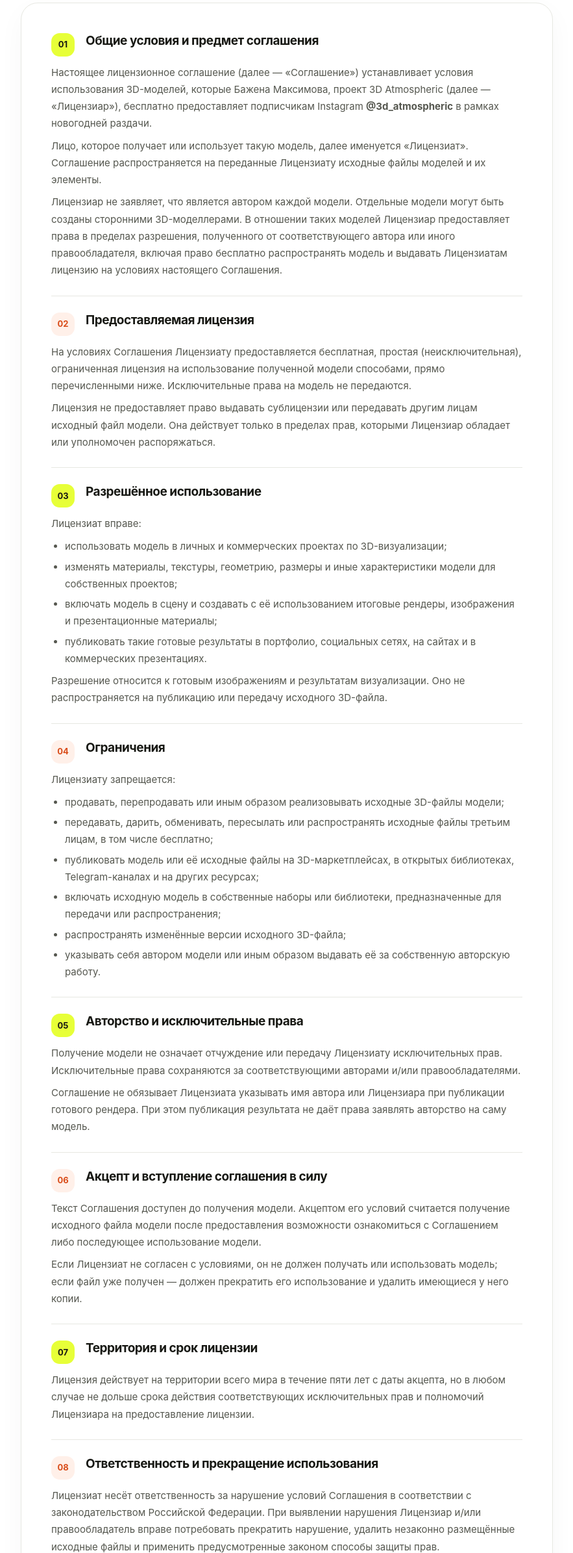
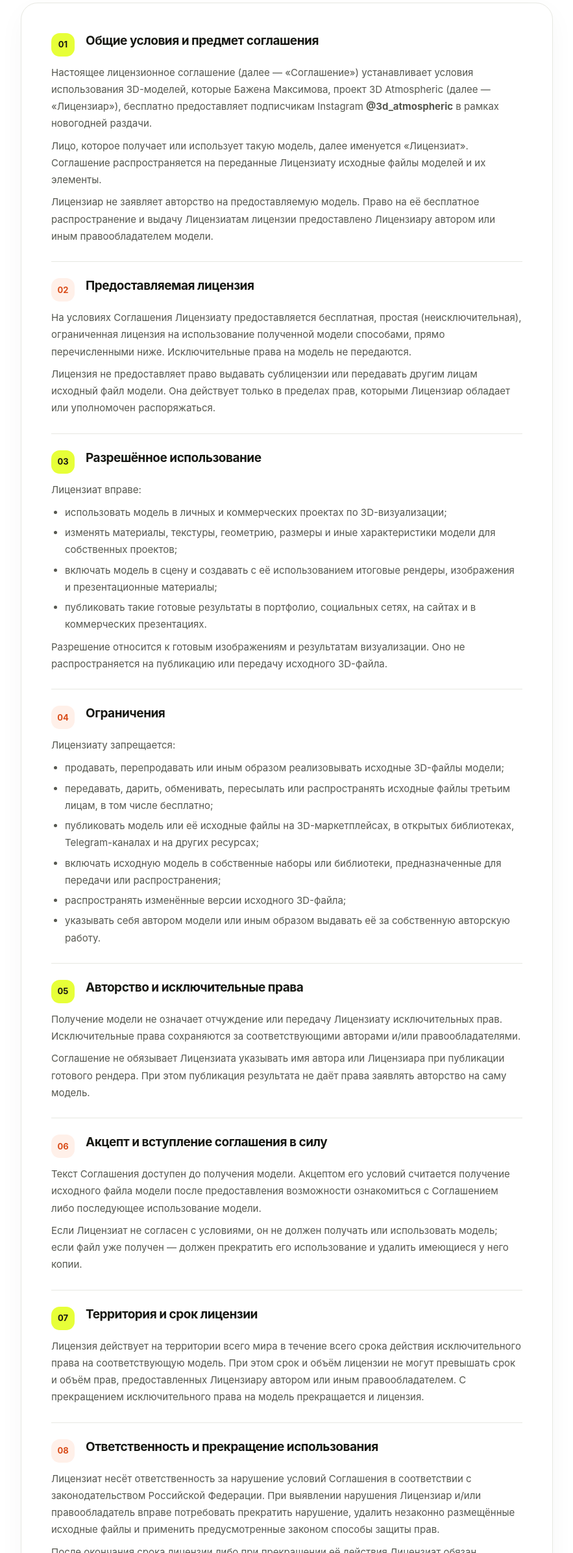
Before and after one commit to Maximova3d/3d-atmospheric-material-prompt, a plain HTML site: page license-agreement.html in a window 1280 px wide. Shown: the part 985-3375 px from the top of the page at 65% size, without its empty margins (198-1081 px from the left). Drawn offline with Linux system fonts and the light colour scheme.

Commit message:
Set model license for full copyright term

```diff
--- a/license-agreement.html
+++ b/license-agreement.html
@@ -97,7 +97,7 @@
           <h3 class="section-title"><span class="num">01</span><span>Общие условия и предмет соглашения</span></h3>
           <p>Настоящее лицензионное соглашение (далее — «Соглашение») устанавливает условия использования 3D-моделей, которые Бажена Максимова, проект 3D Atmospheric (далее — «Лицензиар»), бесплатно предоставляет подписчикам Instagram <strong>@3d_atmospheric</strong> в рамках новогодней раздачи.</p>
           <p>Лицо, которое получает или использует такую модель, далее именуется «Лицензиат». Соглашение распространяется на переданные Лицензиату исходные файлы моделей и их элементы.</p>
-          <p>Лицензиар не заявляет, что является автором каждой модели. Отдельные модели могут быть созданы сторонними 3D-моделлерами. В отношении таких моделей Лицензиар предоставляет права в пределах разрешения, полученного от соответствующего автора или иного правообладателя, включая право бесплатно распространять модель и выдавать Лицензиатам лицензию на условиях настоящего Соглашения.</p>
+          <p>Лицензиар не заявляет авторство на предоставляемую модель. Право на её бесплатное распространение и выдачу Лицензиатам лицензии предоставлено Лицензиару автором или иным правообладателем модели.</p>
         </section>
         <section class="section">
           <h3 class="section-title"><span class="num">02</span><span>Предоставляемая лицензия</span></h3>
@@ -139,7 +139,7 @@
         </section>
         <section class="section">
           <h3 class="section-title"><span class="num">07</span><span>Территория и срок лицензии</span></h3>
-          <p>Лицензия действует на территории всего мира в течение пяти лет с даты акцепта, но в любом случае не дольше срока действия соответствующих исключительных прав и полномочий Лицензиара на предоставление лицензии.</p>
+          <p>Лицензия действует на территории всего мира в течение всего срока действия исключительного права на соответствующую модель. При этом срок и объём лицензии не могут превышать срок и объём прав, предоставленных Лицензиару автором или иным правообладателем. С прекращением исключительного права на модель прекращается и лицензия.</p>
         </section>
         <section class="section">
           <h3 class="section-title"><span class="num">08</span><span>Ответственность и прекращение использования</span></h3>
```
